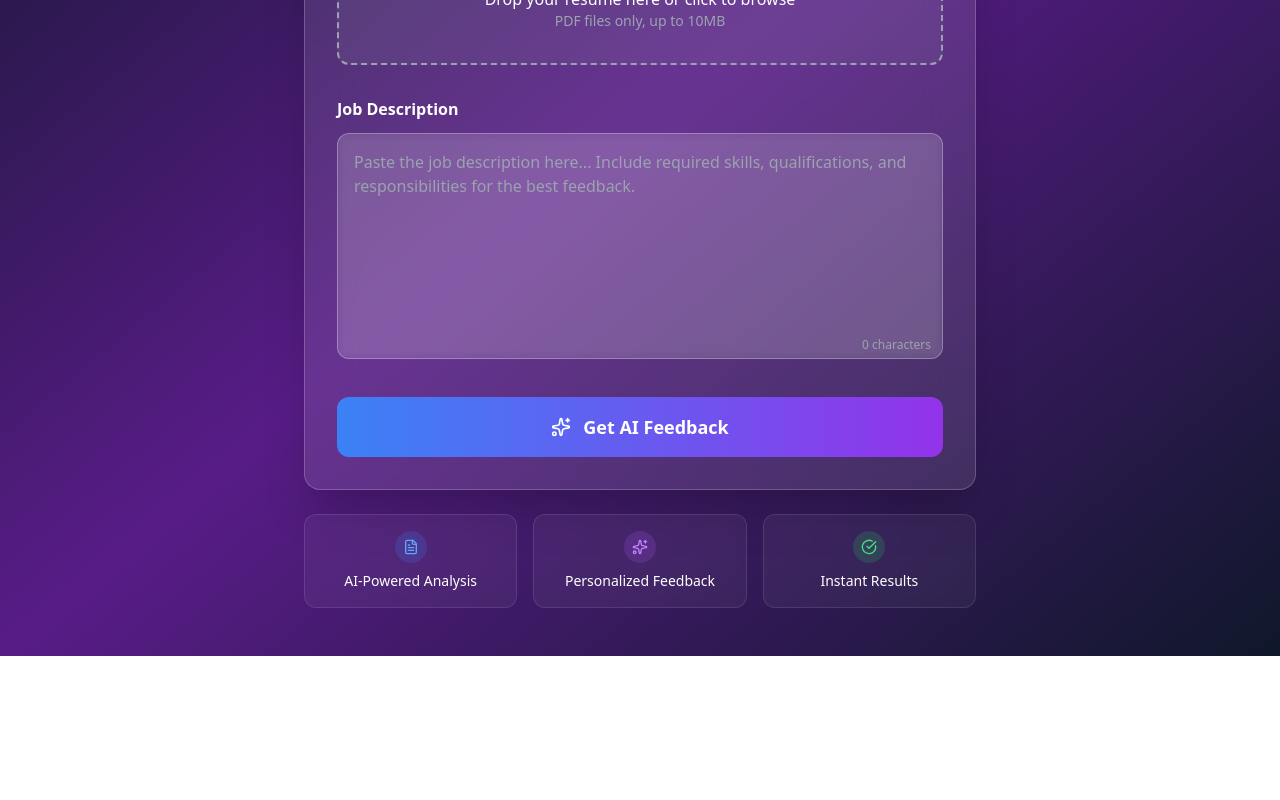
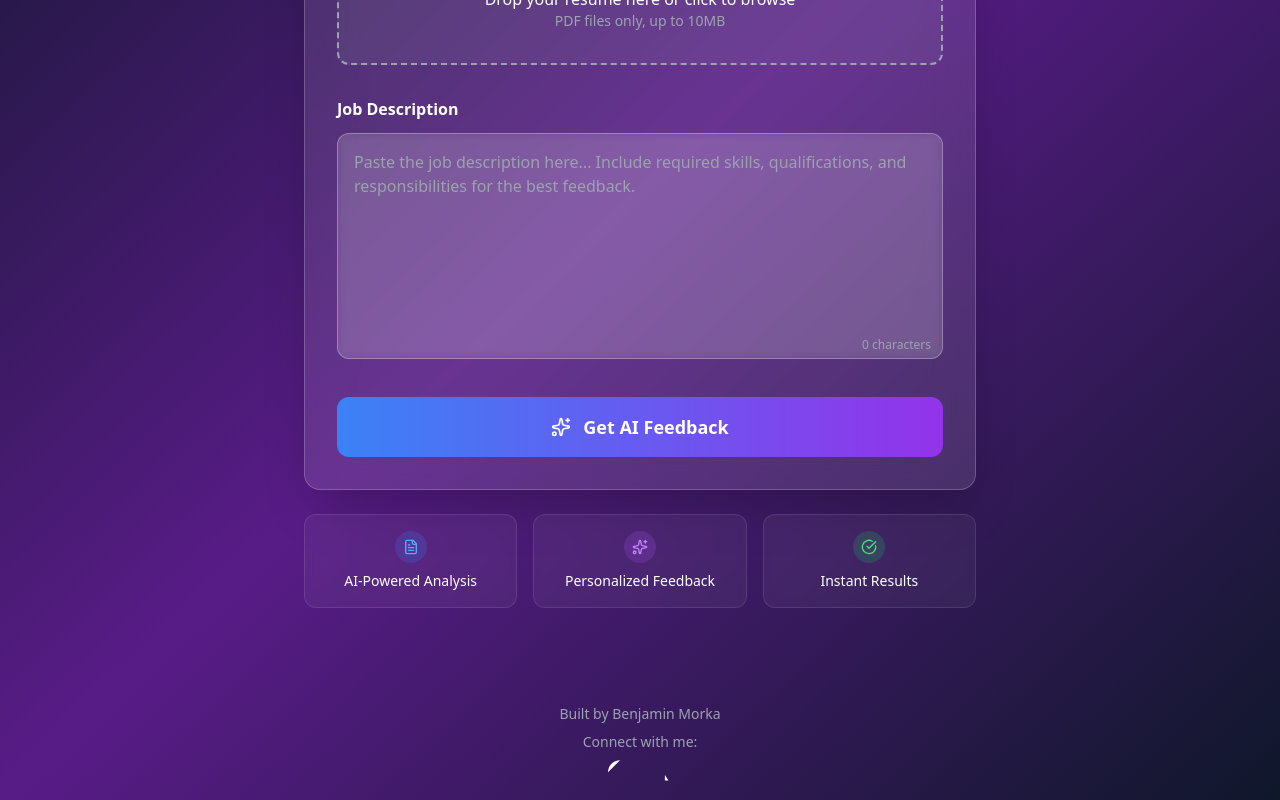
Before and after one commit to BenjaminCMorka/AI-Resume-Optimizer, a React (Create React App) app in the folder frontend/: page / in a window 1280 px wide. Shown: the part 412-1212 px from the top of the page. Before the commit the page ends 1068 px from the top, so only its background shows below. Built offline with nearby package versions, Linux system fonts and the light colour scheme.

Commit message:
add contact footer

```diff
--- a/frontend/src/App.js
+++ b/frontend/src/App.js
@@ -35,7 +35,43 @@ const App = () => {
     <div className="min-h-screen bg-gradient-to-br from-slate-900 via-purple-900 to-slate-900">
       <ResumeUpload onSubmit={handleSubmit} />
       <FeedbackDisplay feedback={feedback} loading={loading} />
+
+      <footer className="text-center p-4 text-sm text-gray-400 mt-8">
+  <p className="mb-2">Built by Benjamin Morka</p>
+  <p className="mb-2">Connect with me:</p>
+  <div className="flex justify-center space-x-4">
+    <a
+      href="https://github.com/BenjaminCMorka"
+      target="_blank"
+      rel="noopener noreferrer"
+      aria-label="GitHub"
+    >
+      <svg
+        className="w-6 h-6 text-white hover:text-blue-400"
+        fill="currentColor"
+        viewBox="0 0 24 24"
+      >
+        <path d="M12 0.297c-6.63 0-12 5.373-12 12 0 5.303 ... [TRIMMED FOR BREVITY]" />
+      </svg>
+    </a>
+    <a
+      href="https://linkedin.com/in/benjamin-morka/"
+      target="_blank"
+      rel="noopener noreferrer"
+      aria-label="LinkedIn"
+    >
+      <svg
+        className="w-6 h-6 text-white hover:text-blue-400"
+        fill="currentColor"
+        viewBox="0 0 24 24"
+      >
+        <path d="M20.447 20.452h-3.554v-5.569c0-1.327 ... [TRIMMED FOR BREVITY]" />
+      </svg>
+    </a>
+  </div>
+</footer>
     </div>
+
   );
 };
 
```
